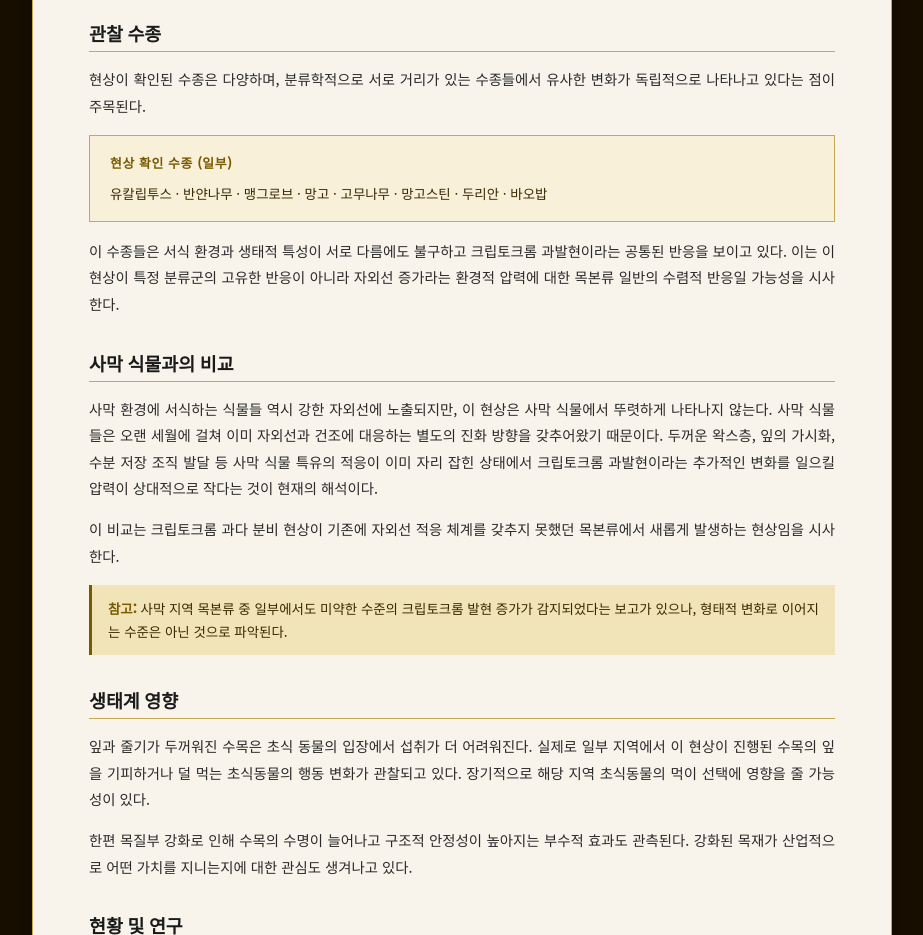
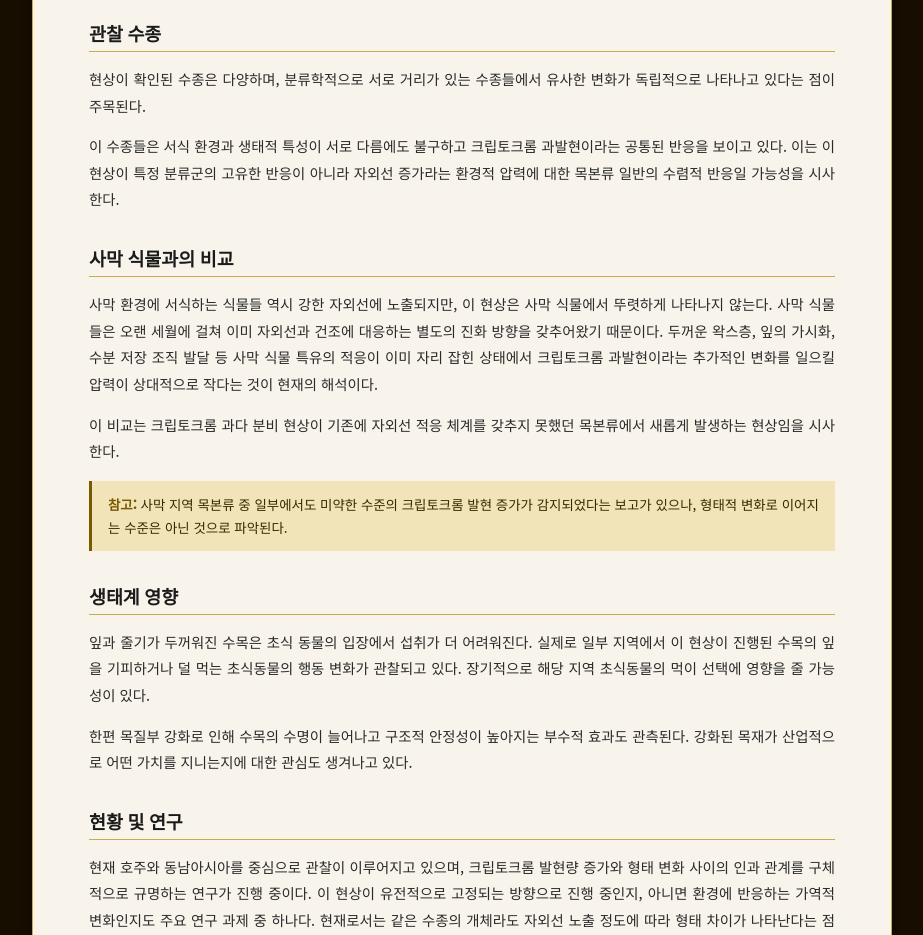
Before and after one commit to madraven99/-eomneun-saengmul, a plain HTML site: page cryptochrome.html in a window 1280 px wide. Shown: the part 1420-2355 px from the top of the page, without its empty margins (178-1101 px from the left). Drawn offline with Linux system fonts and the light colour scheme.

Commit message:
Add files via upload

```diff
--- a/cryptochrome.html
+++ b/cryptochrome.html
@@ -152,10 +152,6 @@
   <section id="species">
     <h2>관찰 수종</h2>
     <p>현상이 확인된 수종은 다양하며, 분류학적으로 서로 거리가 있는 수종들에서 유사한 변화가 독립적으로 나타나고 있다는 점이 주목된다.</p>
-    <div class="species-box">
-      <strong>현상 확인 수종 (일부)</strong>
-      유칼립투스 · 반얀나무 · 맹그로브 · 망고 · 고무나무 · 망고스틴 · 두리안 · 바오밥
-    </div>
     <p>이 수종들은 서식 환경과 생태적 특성이 서로 다름에도 불구하고 크립토크롬 과발현이라는 공통된 반응을 보이고 있다. 이는 이 현상이 특정 분류군의 고유한 반응이 아니라 자외선 증가라는 환경적 압력에 대한 목본류 일반의 수렴적 반응일 가능성을 시사한다.</p>
   </section>
 
```
